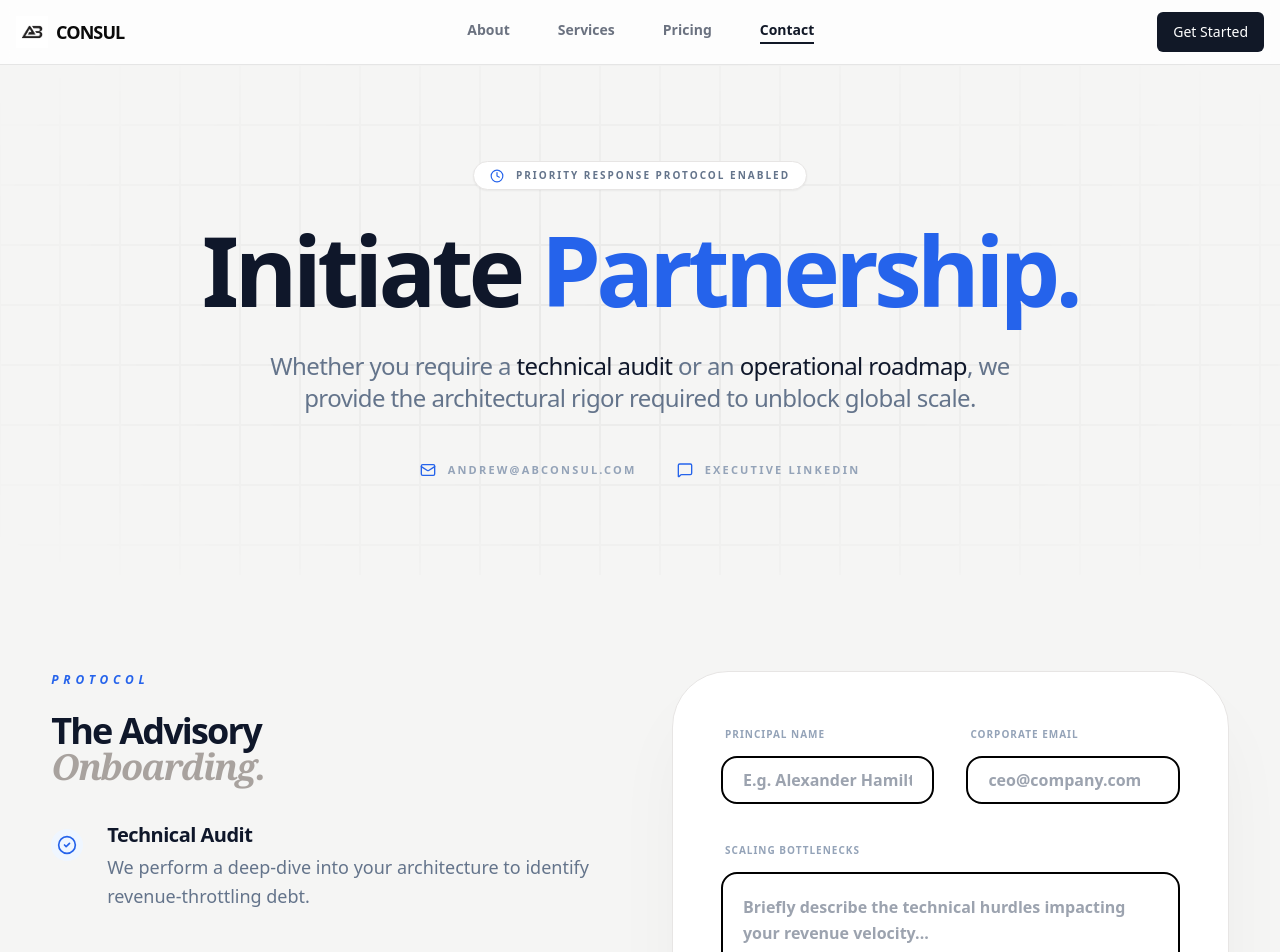
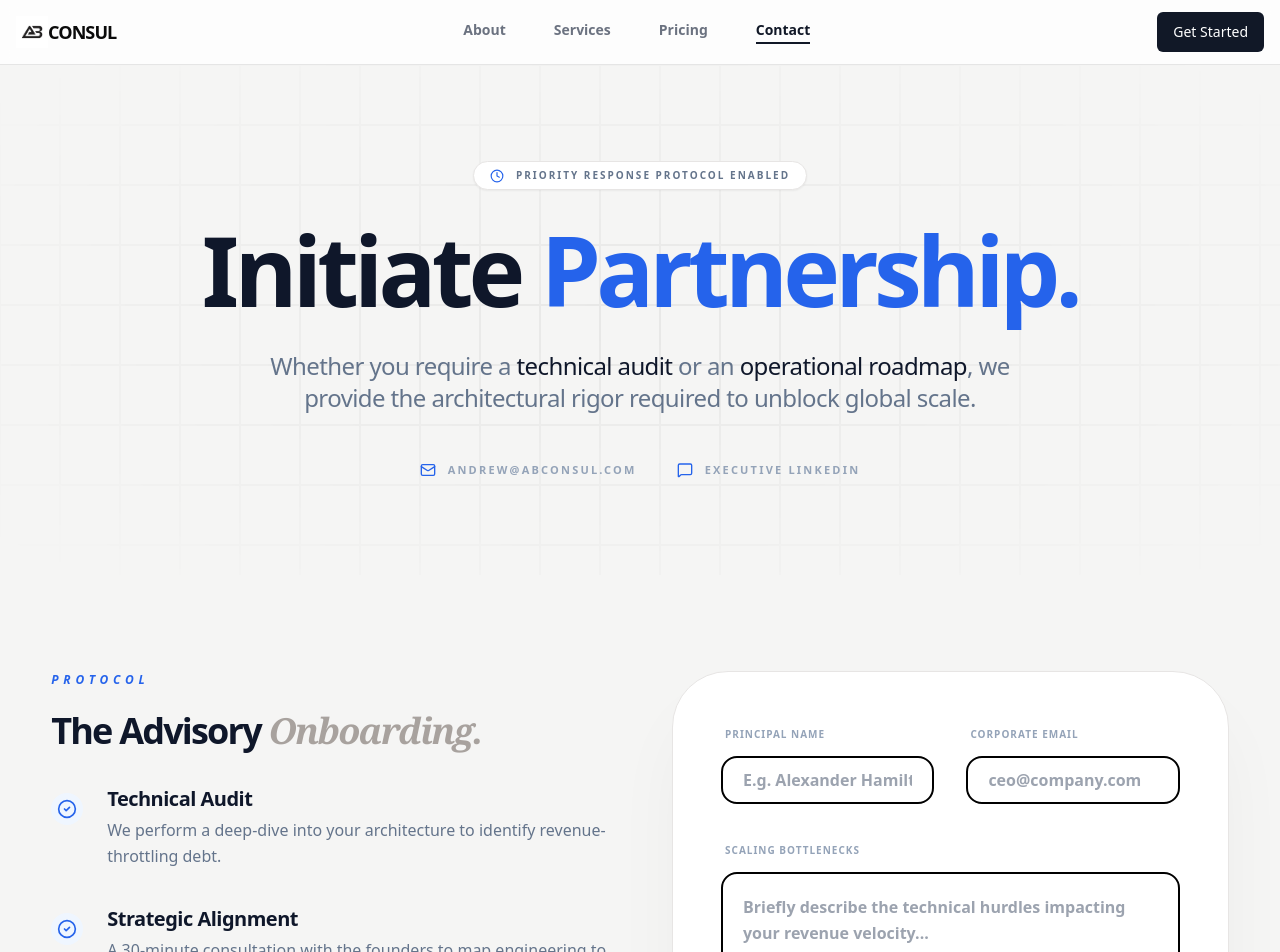
Before and after one commit to l-tting/ab-consul, a Next.js app in the folder my-app/: page /contact in a window 1280 px wide. Shown: the top 952 px of the page. Built offline with nearby package versions, Linux system fonts and the light colour scheme.

Commit message:
reduce gap between logo and nav link---

```diff
--- a/my-app/src/components/ContactBody.jsx
+++ b/my-app/src/components/ContactBody.jsx
@@ -66,7 +66,7 @@ export default function ContactBody() {
           <div className="space-y-12">
             <div>
               <h2 className="text-[12px] font-black uppercase tracking-[0.4em] text-blue-600 mb-6 italic">Protocol</h2>
-              <h3 className="text-4xl font-black text-slate-900 mb-10 tracking-tighter leading-none">The Advisory <br/><span className="text-stone-400 italic font-serif">Onboarding.</span></h3>
+              <h3 className="text-4xl font-black text-slate-900 mb-10 tracking-tighter leading-none">The Advisory <span className="text-stone-400 italic font-serif">Onboarding.</span></h3>
               <ul className="space-y-10">
                 {[
                   { title: "Technical Audit", desc: "We perform a deep-dive into your architecture to identify revenue-throttling debt." },
@@ -79,7 +79,7 @@ export default function ContactBody() {
                     </div>
                     <div>
                       <p className="font-black text-slate-900 text-xl tracking-tight leading-none mb-2">{item.title}</p>
-                      <p className="text-slate-500 leading-relaxed font-medium text-lg">{item.desc}</p>
+                      <p className="text-slate-500 leading-relaxed font-medium text-md">{item.desc}</p>
                     </div>
                   </li>
                 ))}
--- a/my-app/src/components/Navbar.jsx
+++ b/my-app/src/components/Navbar.jsx
@@ -36,7 +36,7 @@ export default function Navbar() {
         <div className="flex h-16 items-center justify-between">
 
           {/* Logo */}
-          <Link href="/" className="flex items-center gap-2">
+          <Link href="/" className="flex items-center gap-0">
             <img
               src="/ab.png"
               alt="AB Consul Logo"
```
